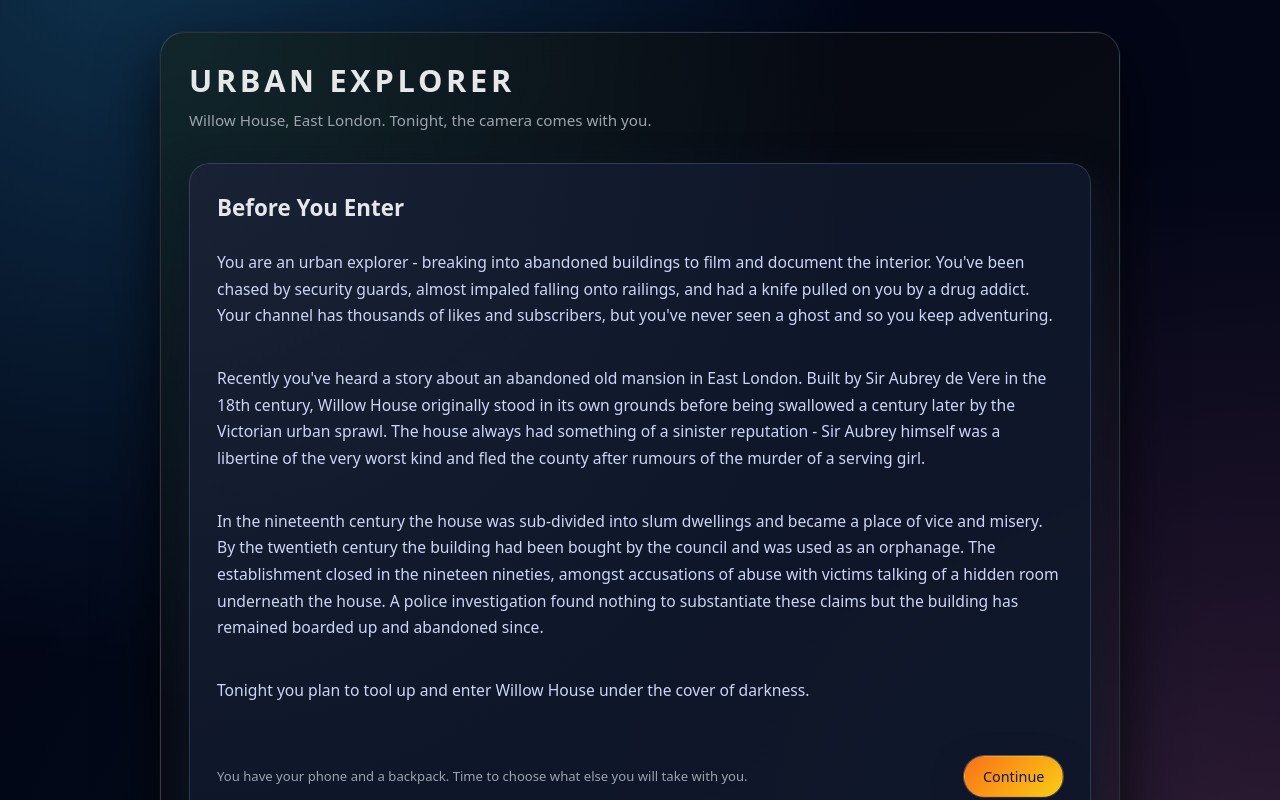
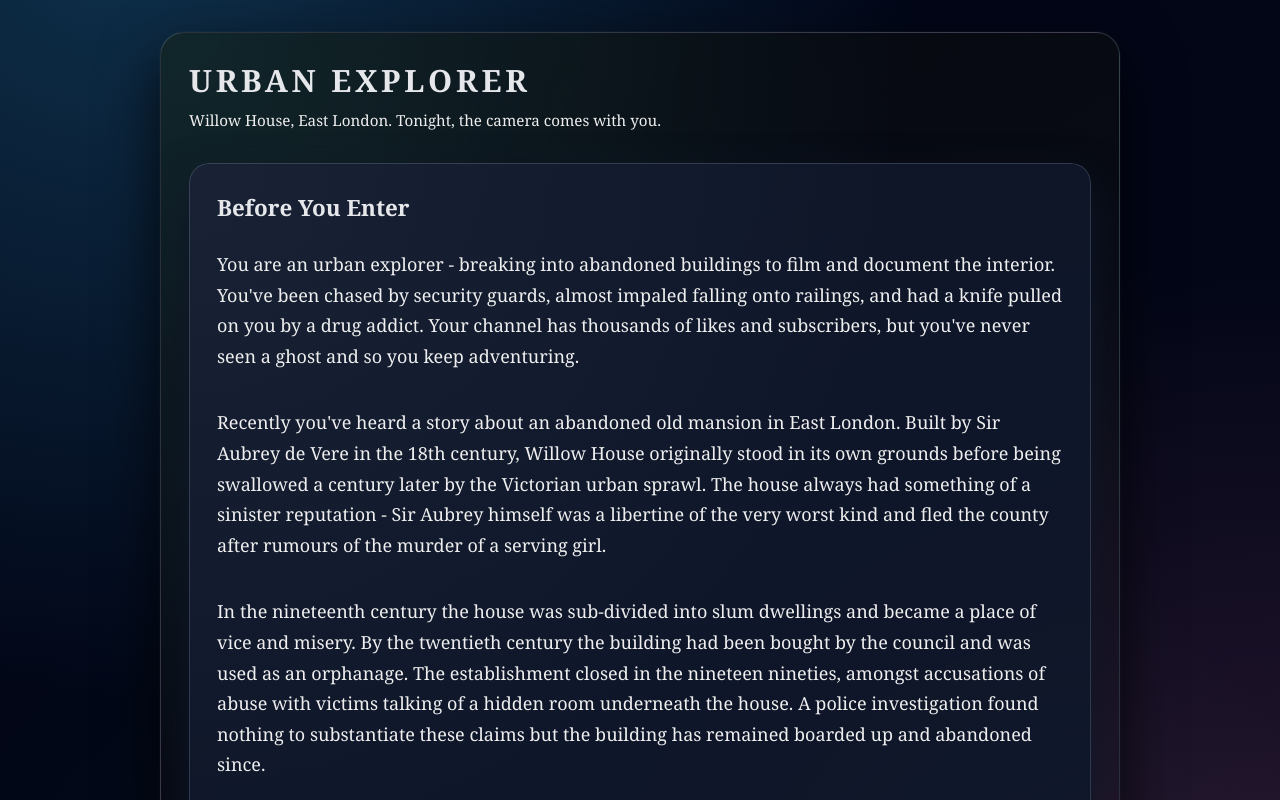
Before and after one commit to CraigMcCahill/urban-explorer, a React (Vite) app: page / in a window 1280 px wide. Shown: the top 800 px of the page. Built offline with nearby package versions, Linux system fonts and the light colour scheme.

Commit message:
fix: font changes

```diff
--- a/src/App.css
+++ b/src/App.css
@@ -1,3 +1,9 @@
+body {
+  font-family: Georgia, "Times New Roman", Times, serif;
+  font-size: 18px;
+  color: #eee;
+}
+
 .app {
   min-height: 100vh;
   display: flex;
@@ -50,7 +56,7 @@
 .game-tagline {
   margin: 0;
   font-size: 0.95rem;
-  color: #9ca3af;
+  color: #eee;
 }
 
 .room-card {
@@ -75,9 +81,9 @@
 
 .room-description {
   margin: 0.25rem 0 0.75rem;
-  font-size: 0.98rem;
+  font-size: 18px;
   line-height: 1.7;
-  color: #cbd5f5;
+  color: #eee;
 }
 
 .divider {
@@ -131,11 +137,11 @@
   border-radius: 999px;
   border: 1px solid rgba(148, 163, 184, 0.55);
   padding: 0.85rem 1.1rem;
-  font-size: 0.96rem;
+  font-size: 18px;
   font-weight: 500;
-  font-family: system-ui, -apple-system, BlinkMacSystemFont, 'SF Pro Text', sans-serif;
+  font-family: inherit;
   background: radial-gradient(circle at top left, rgba(148, 163, 184, 0.23), rgba(15, 23, 42, 0.95));
-  color: #e5e7eb;
+  color: #eee;
   cursor: pointer;
   display: flex;
   align-items: center;
@@ -184,7 +190,7 @@
 
 .option-requirement {
   font-size: 0.8rem;
-  color: #a5b4fc;
+  color: #eee;
 }
 
 .primary-button,
@@ -256,7 +262,7 @@
   align-items: center;
   margin-top: 0.25rem;
   font-size: 0.78rem;
-  color: #9ca3af;
+  color: #eee;
 }
 
 .footer-text {
@@ -410,7 +416,7 @@
 
 .inventory-item-description {
   font-size: 0.82rem;
-  color: #cbd5f5;
+  color: #eee;
 }
 
 .inventory-footer-row {
@@ -423,7 +429,7 @@
 
 .inventory-hint {
   font-size: 0.82rem;
-  color: #9ca3af;
+  color: #eee;
 }
 
 @media (max-width: 720px) {
@@ -442,7 +448,7 @@
   }
 
   .option-button {
-    font-size: 0.92rem;
+    font-size: 18px;
   }
 
   .inventory-grid {
```
